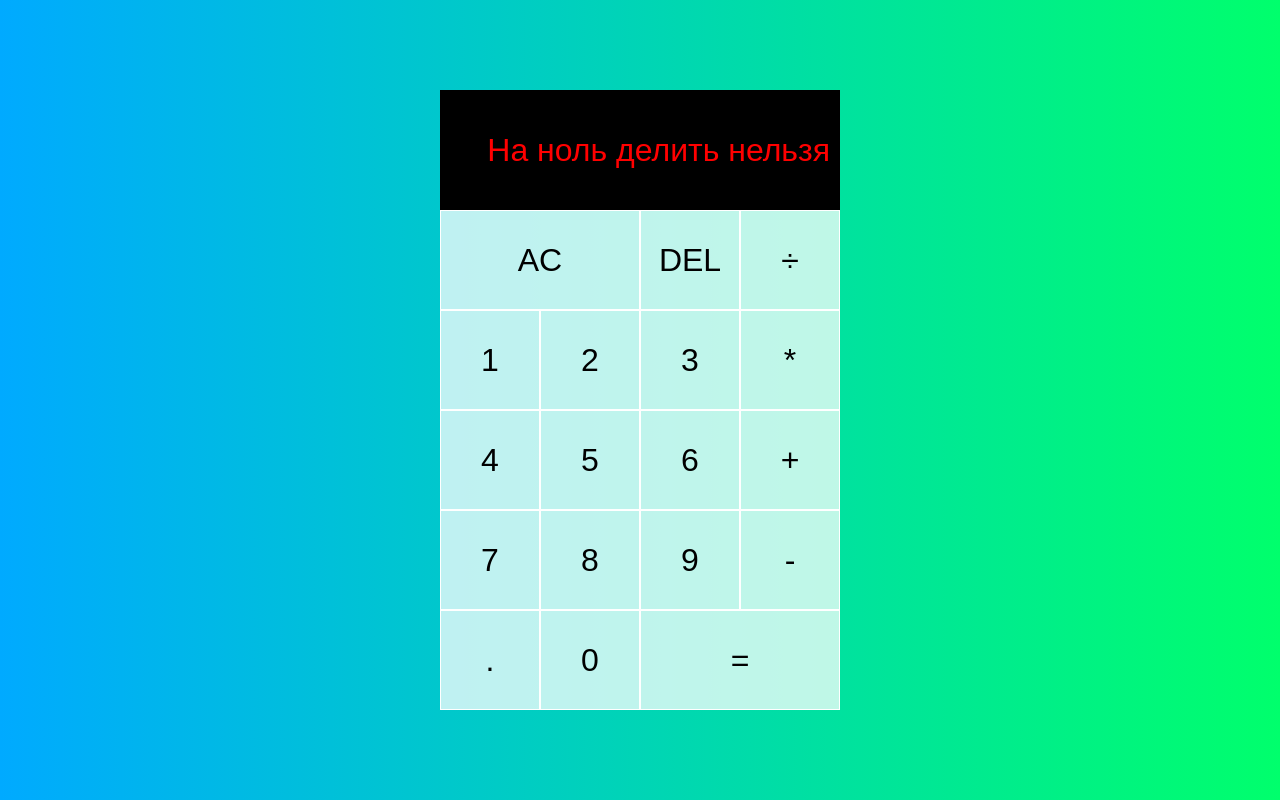
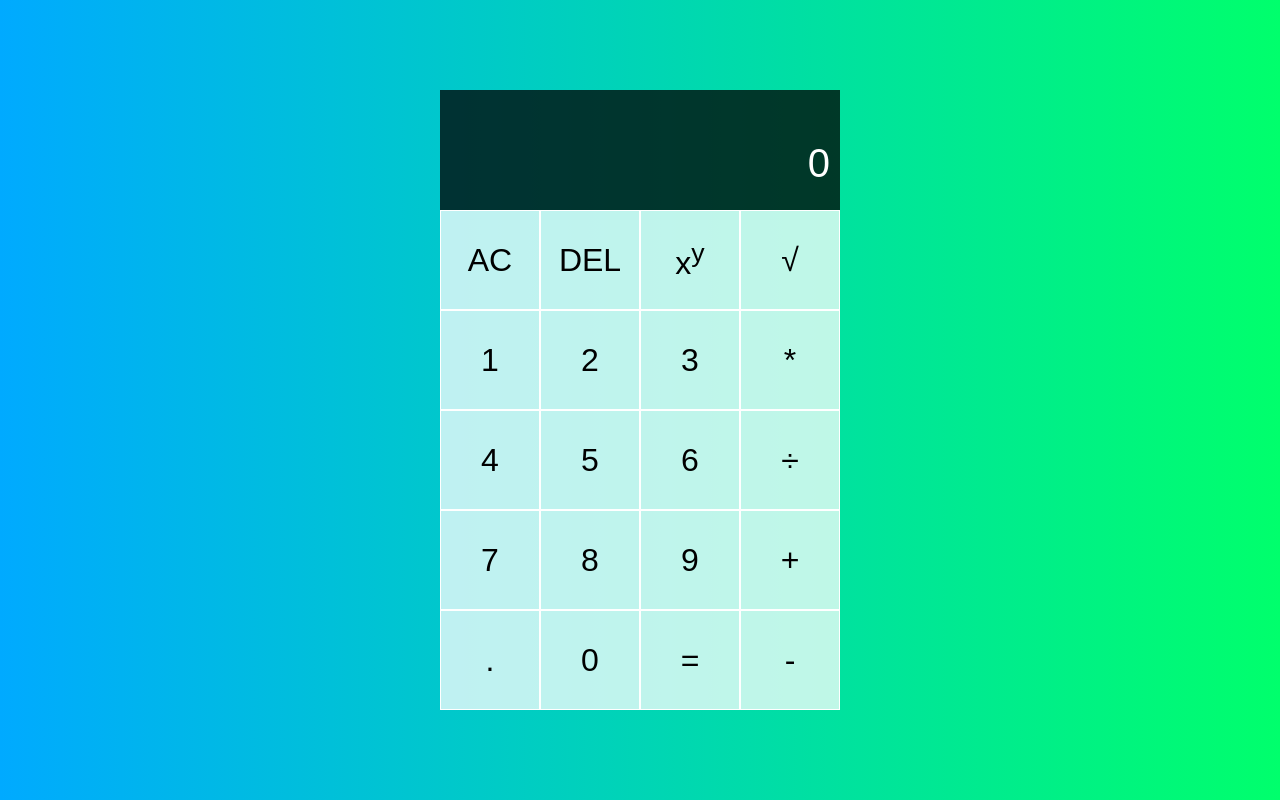
Before and after one commit to maver1cus/rss, a plain HTML site: page index.html in a window 1280 px wide. Drawn offline with Linux system fonts and the light colour scheme.

Commit message:
feat: add buttons pow and sqrt in layout

```diff
--- a/index.html
+++ b/index.html
@@ -15,9 +15,10 @@
     <div data-previous-operand class="previous-operand"></div>
     <div data-current-operand class="current-operand"></div>
   </div>
-  <button data-type="all-clear" class="span-two">AC</button>
+  <button data-type="all-clear">AC</button>
   <button data-type="delete" data-value="DEL">DEL</button>
-  <button data-type="operation" data-value="/">÷</button>
+  <button data-type="operation" data-value="pow">x<sup>y</sup></button>
+  <button data-type="operation" data-value="sqrt">&radic;</button>
   <button data-type="number" data-value="1">1</button>
   <button data-type="number" data-value="2">2</button>
   <button data-type="number" data-value="3">3</button>
@@ -25,14 +26,15 @@
   <button data-type="number" data-value="4">4</button>
   <button data-type="number" data-value="5">5</button>
   <button data-type="number" data-value="6">6</button>
-  <button data-type="operation" data-value="+">+</button>
+  <button data-type="operation" data-value="/">÷</button>
   <button data-type="number" data-value="7">7</button>
   <button data-type="number" data-value="8">8</button>
   <button data-type="number" data-value="9">9</button>
-  <button data-type="operation" data-value="-">-</button>
+  <button data-type="operation" data-value="+">+</button>
   <button data-type="point" data-value=".">.</button>
   <button data-type="number" data-value="0">0</button>
-  <button data-type="equals" class="span-two"> =</button>
+  <button data-type="equals">=</button>
+  <button data-type="operation" data-value="-">-</button>
 </div>
 <script src="script.js"></script>
 </body>
--- a/script.js
+++ b/script.js
@@ -107,8 +107,6 @@ const equals = () => {
 }
 
 showToMainDisplay(currentOperand)
-showError('На ноль делить нельзя');
-error = true;
 
 
 calculatorGrid.addEventListener('click', (evt) => {
```
